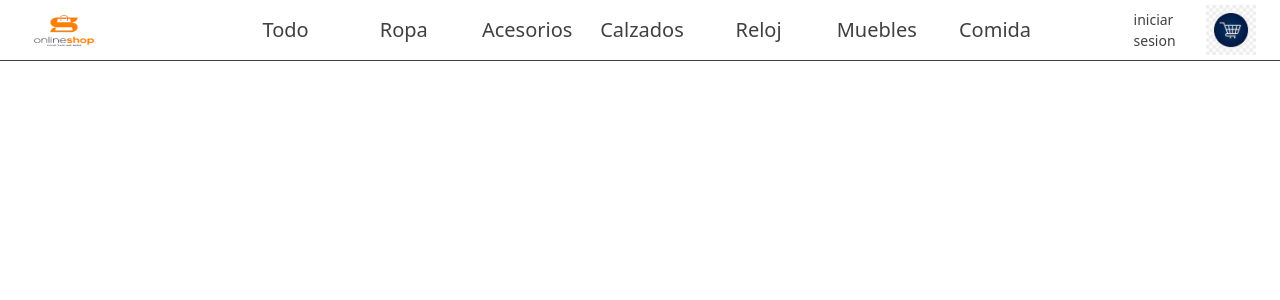
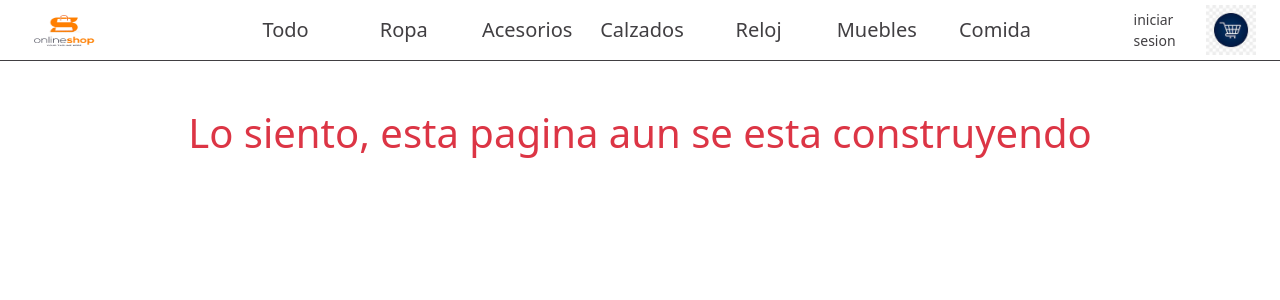
Before and after one commit to torco34/my-tienda, a React (Create React App) app: page /checkout in a window 1280 px wide. Shown: the top 300 px of the page. Built offline with nearby package versions, Linux system fonts and the light colour scheme.

Commit message:
Reform; agregue pagina NotFund

```diff
--- a/src/components/Header.js
+++ b/src/components/Header.js
@@ -15,7 +15,7 @@ const Header = () => {
           <ul>
             <Link to="/">Todo</Link>
             <Link to="/ropa">Ropa</Link>
-            <Link to="/#">Acesorios</Link>
+            <Link to="/ace">Acesorios</Link>
             <Link to="/no">Calzados</Link>
             <Link to="/createAccount">Reloj</Link>
             <Link to="/cv">Muebles</Link>
--- /dev/null
+++ b/src/container/NotFund.jsx
@@ -0,0 +1,13 @@
+import React from "react";
+
+const NotFund = () => {
+  return (
+    <>
+      <h1 className="text-danger text-center m-5">
+        Lo siento, esta pagina aun se esta construyendo
+      </h1>
+    </>
+  );
+};
+
+export { NotFund };
--- a/src/router/App.js
+++ b/src/router/App.js
@@ -12,7 +12,7 @@ import { Home } from "../container/Home";
 // import { Checkout } from "../pages/ChecKout";
 // import { Orders } from "../pages/Orders";
 // import { RecoveryPassword } from "../containers/RecoveryPassword";
-// import { NotFund } from "../pages/NotFund";
+import { NotFund } from "../container/NotFund.jsx";
 // import { AppContext } from "../context/AppContext";
 // import { useInitialState } from "../hooks/useInicialState";
 
@@ -39,7 +39,7 @@ function App() {
             <Route path="/checkout" element={<Checkout />}></Route>
             <Route path="/Orders" element={<Orders />}></Route>
             <Route path="/Login" element={<Login />}></Route> */}
-          {/* <Route path="*" element={<NotFund />}></Route> */}
+          <Route path="*" element={<NotFund />}></Route>
         </Routes>
       </Layout>
     </Router>
```
